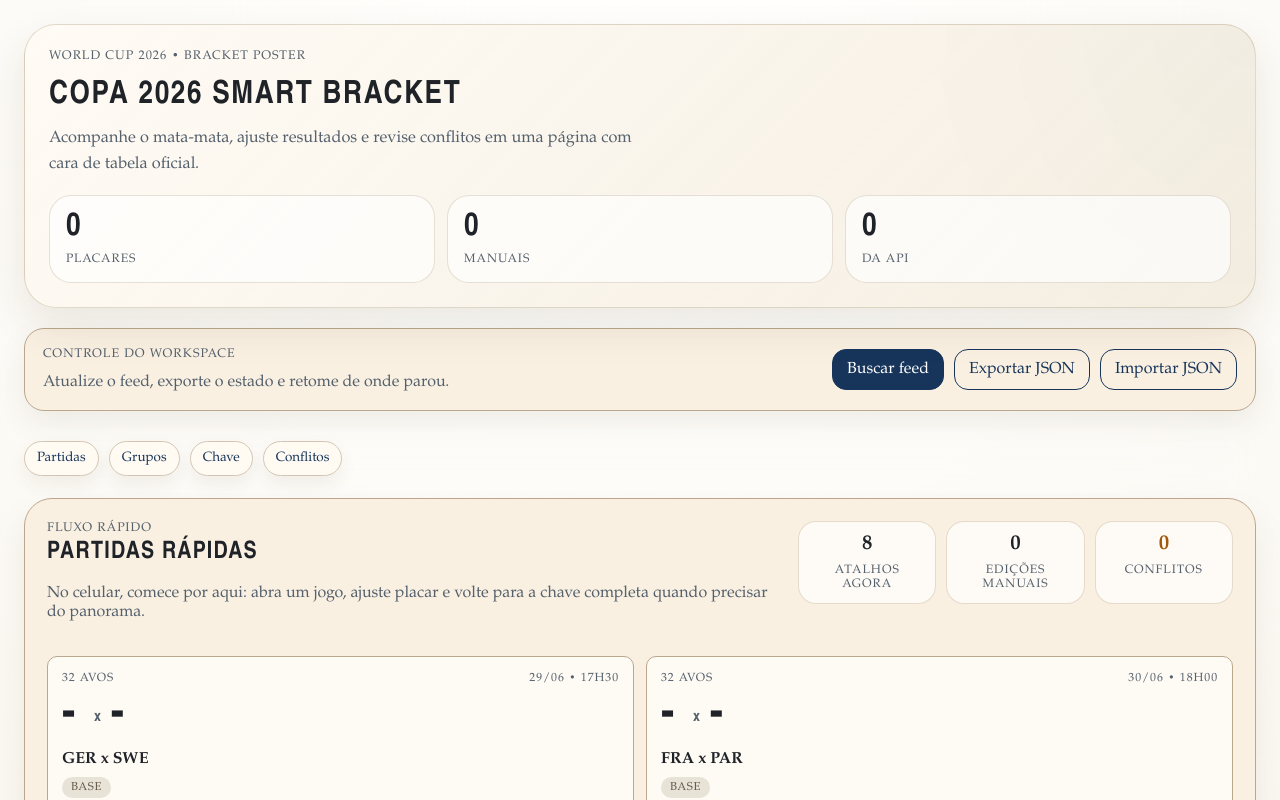
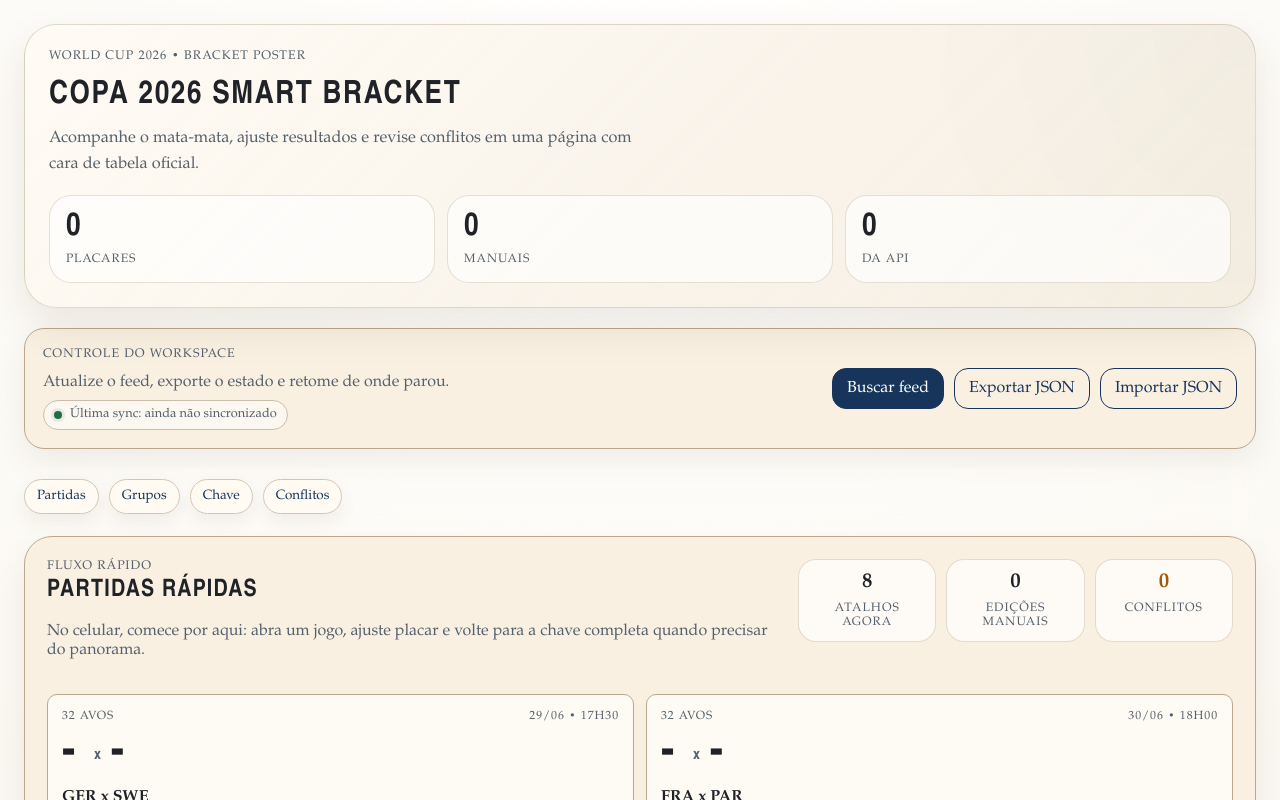
Before and after one commit to WellingtonFilho7/copa-2026-smart-bracket-v2, a React (Vite) app: page / in a window 1280 px wide. Shown: the top 800 px of the page. Built offline with nearby package versions, Linux system fonts and the light colour scheme.

Commit message:
Restore toolbar sync freshness cue

```diff
--- a/src/components/WorkspaceToolbar.tsx
+++ b/src/components/WorkspaceToolbar.tsx
@@ -9,13 +9,17 @@ export function WorkspaceToolbar({
   onSync,
   onExport,
   onImportClick,
-  lastSyncLabel: _lastSyncLabel,
+  lastSyncLabel,
 }: WorkspaceToolbarProps) {
   return (
     <div className="toolbar">
       <div className="toolbar-copy">
         <p className="eyebrow">Controle do workspace</p>
         <p className="toolbar-lead">Atualize o feed, exporte o estado e retome de onde parou.</p>
+        <p className="toolbar-sync" aria-label="Última sincronização">
+          <span className="toolbar-sync-dot" aria-hidden="true" />
+          Última sync: {lastSyncLabel}
+        </p>
       </div>
       <div className="toolbar-row">
         <button className="primary-button" type="button" onClick={onSync}>
--- a/src/styles.css
+++ b/src/styles.css
@@ -137,7 +137,6 @@ input {
   color: var(--muted);
 }
 
-.toolbar,
 .conflict-panel {
   background: rgba(255, 250, 241, 0.92);
   border: 1px solid var(--line);
@@ -152,10 +151,15 @@ input {
   justify-content: space-between;
   gap: 16px;
   align-items: center;
+  border: 1px solid var(--line-strong);
+  background: var(--paper-strong);
+  border-radius: 20px;
+  padding: 18px;
+  margin-bottom: 18px;
+  box-shadow: 0 12px 30px rgba(69, 51, 22, 0.08);
 }
 
 .hero-ribbon,
-.toolbar,
 .match-hub,
 .group-card {
   border: 1px solid var(--line-strong);
@@ -171,6 +175,28 @@ input {
   margin: 0;
   max-width: 32rem;
   color: var(--muted);
+}
+
+.toolbar-sync {
+  display: inline-flex;
+  align-items: center;
+  gap: 8px;
+  margin: 0;
+  width: fit-content;
+  padding: 6px 10px;
+  border-radius: 999px;
+  border: 1px solid color-mix(in srgb, var(--line-strong) 75%, white);
+  background: rgba(255, 255, 255, 0.5);
+  color: var(--muted);
+  font-size: 0.8rem;
+}
+
+.toolbar-sync-dot {
+  width: 8px;
+  height: 8px;
+  border-radius: 50%;
+  background: var(--ok);
+  box-shadow: 0 0 0 3px rgba(30, 109, 67, 0.1);
 }
 
 .toolbar-row {
```
Also changed, not shown: 1 other file (tests, documents, lock files or other folders).
